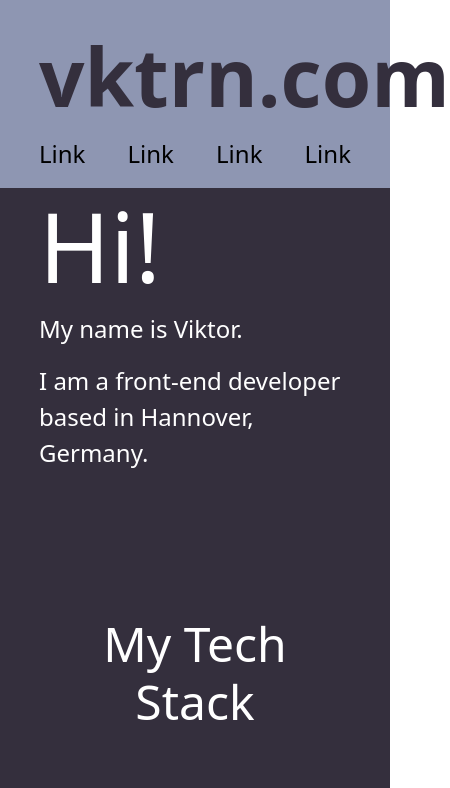
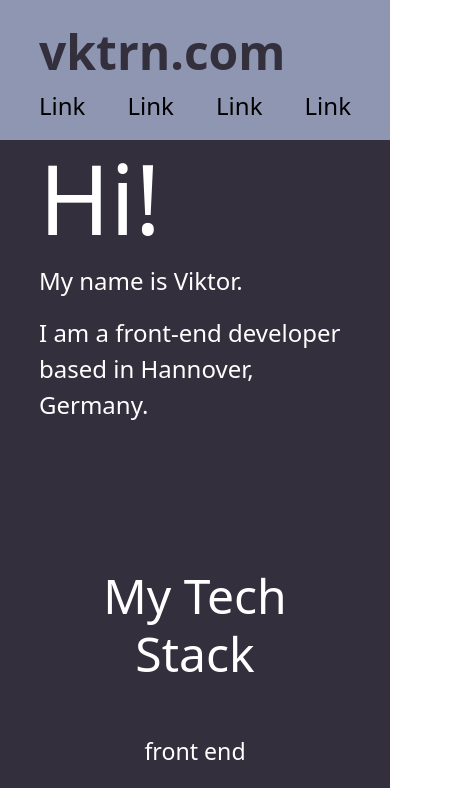
Before and after one commit to VKTRN/Portfolio, a React (Create React App) app: page / in a window 390 px wide. Shown: the top 788 px of the page, 450 px wide, since content can reach past the window. Built offline with nearby package versions, Linux system fonts and the light colour scheme.

Commit message:
make logo responsive

```diff
--- a/src/scss/_app.scss
+++ b/src/scss/_app.scss
@@ -13,8 +13,12 @@ $svg-size: 7rem;
 
     .logo{
       color: #342F3D;
-      font-size: 5rem;
-      font-weight: 700;
+      font-size: 3rem;
+      font-weight: 600;
+
+      @include media-breakpoint-up(sm){
+        font-size: 4rem;
+      }
     }
 
     .links{
```
